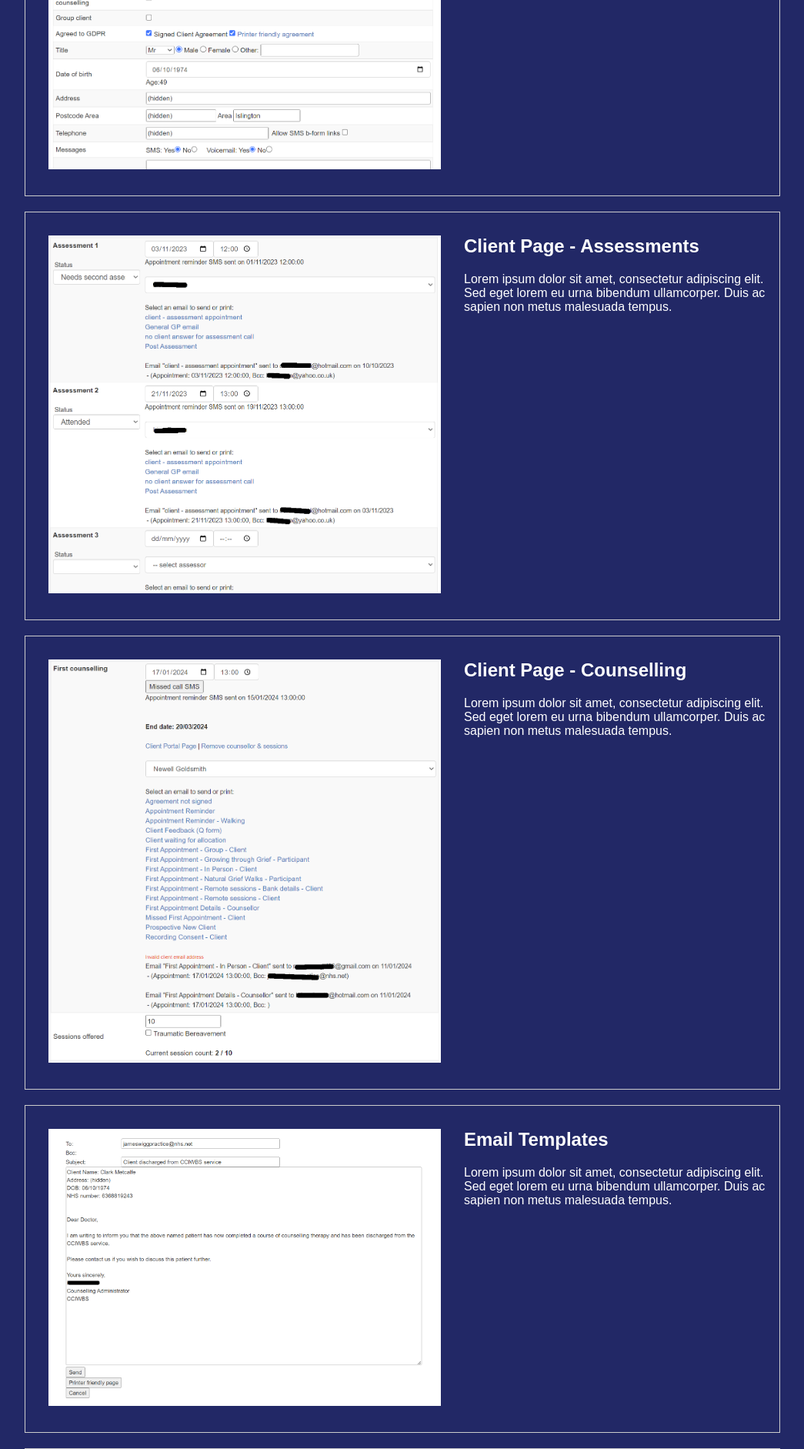
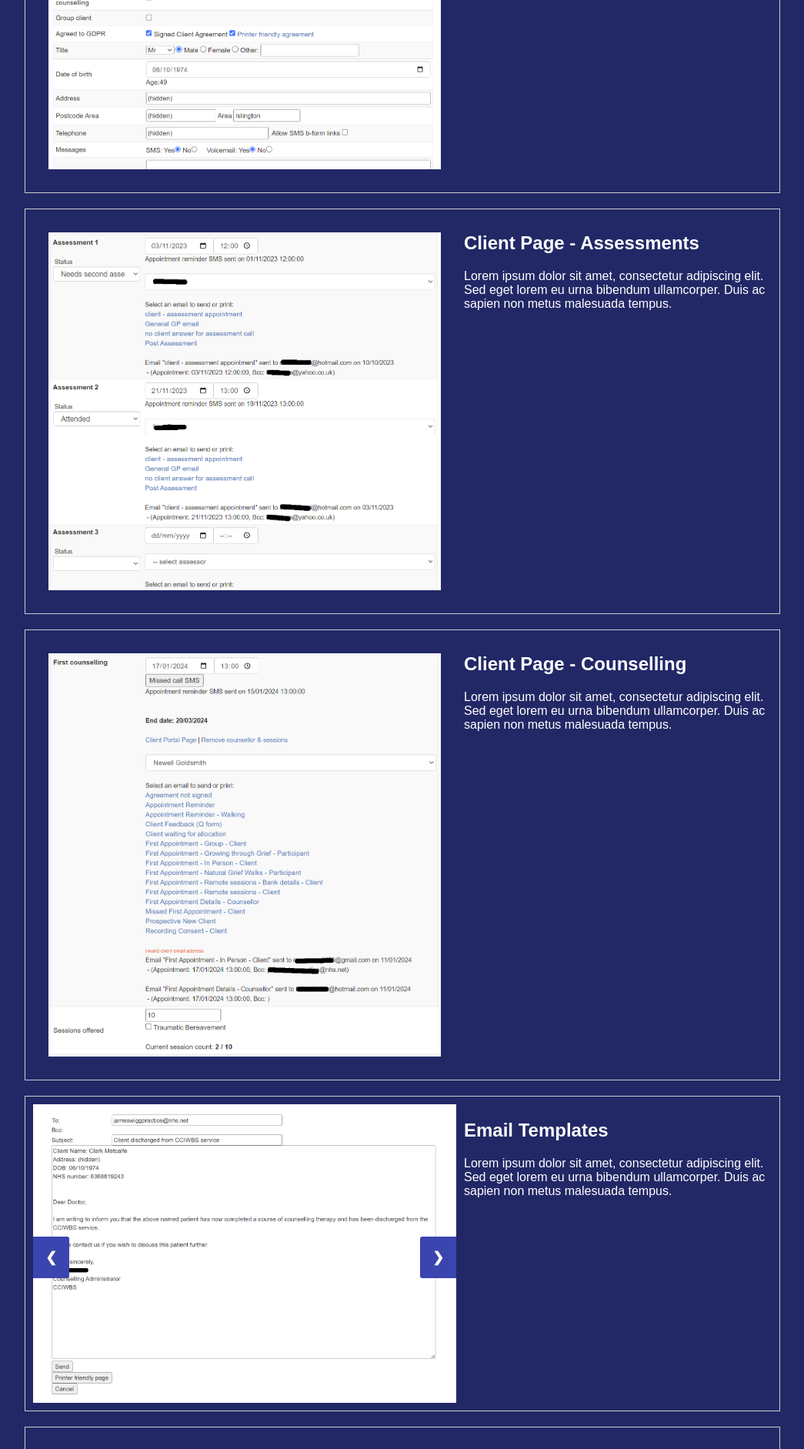
Before and after one commit to percygr/kindr_api, a PHP site: page /cms.html in a window 1280 px wide. Shown: the part 471-2354 px from the top of the page at 77% size, without its empty margins (117-1162 px from the left). Run offline with PHP 8.4, Linux system fonts and the light colour scheme.

Commit message:
slideshow for email images

```diff
--- a/cms.css
+++ b/cms.css
@@ -94,3 +94,76 @@ body {
 .modal-image:hover {
     opacity: 0.7;
 }
+
+.mySlides {
+    display: none;
+}
+
+img {
+    vertical-align: middle;
+}
+
+/* Slideshow container */
+.slideshow-container {
+    max-width: 1000px;
+    position: relative;
+    margin: auto;
+}
+
+/* Next & previous buttons */
+.prev,
+.next {
+    cursor: pointer;
+    position: absolute;
+    top: 50%;
+    width: auto;
+    padding: 16px;
+    margin-top: -22px;
+    color: white;
+    background-color: #3b45af;
+    font-weight: bold;
+    font-size: 18px;
+    transition: 0.6s ease;
+    border-radius: 0 3px 3px 0;
+    user-select: none;
+}
+
+/* Position the "next button" to the right */
+.next {
+    right: 0;
+    border-radius: 3px 0 0 3px;
+}
+
+/* On hover, add a black background color with a little bit see-through */
+.prev:hover,
+.next:hover {
+    background-color: rgba(0, 0, 0, 0.8);
+}
+
+/* Fading animation */
+.fade {
+    -webkit-animation-name: fade;
+    -webkit-animation-duration: 1.5s;
+    animation-name: fade;
+    animation-duration: 1.5s;
+}
+
+@-webkit-keyframes fade {
+    from {
+        opacity: .4
+    }
+
+    to {
+        opacity: 1
+    }
+}
+
+@keyframes fade {
+    from {
+        opacity: .4
+    }
+
+    to {
+        opacity: 1
+    }
+}
--- a/cms.html
+++ b/cms.html
@@ -57,9 +57,26 @@
         </div>
 
         <div class="item">
-            <div class="image-container">
+            <!-- <div class="image-container">
                 <img src="images/example_email.png" alt="Image" class="modal-image">
+            </div> -->
+            <div class="slideshow-container">
+                <div class="mySlides fade">
+                    <img src="images/example_email.png" style="width:100%" class="modal-image">
+                </div>
+
+                <div class="mySlides fade">
+                    <img src="images/example_email_2.png" style="width:100%" class="modal-image">
+                </div>
+
+                <div class="mySlides fade">
+                    <img src="images/example_email_3.png" style="width:100%" class="modal-image">
+                </div>
+                <!-- Next and previous buttons -->
+                <a class="prev" onclick="plusSlides(-1)">&#10094;</a>
+                <a class="next" onclick="plusSlides(1)">&#10095;</a>
             </div>
+
             <div class="modal">
                 <span class="close">&times;</span>
                 <img class="modal-content" id="img02">
--- a/cms.js
+++ b/cms.js
@@ -25,3 +25,22 @@ closeButtons.forEach(function(btn) {
         this.parentElement.style.display = "none";
     }
 });
+
+var slideIndex = 0;
+showSlides();
+
+function showSlides() {
+  var i;
+  var slides = document.getElementsByClassName("mySlides");
+  for (i = 0; i < slides.length; i++) {
+    slides[i].style.display = "none";
+  }
+  slideIndex++;
+  if (slideIndex > slides.length) {slideIndex = 1}
+  slides[slideIndex-1].style.display = "block";
+  //setTimeout(showSlides, 2000); // Change image every 2 seconds
+}
+
+function plusSlides(n) {
+  showSlides(slideIndex += n);
+}
```
